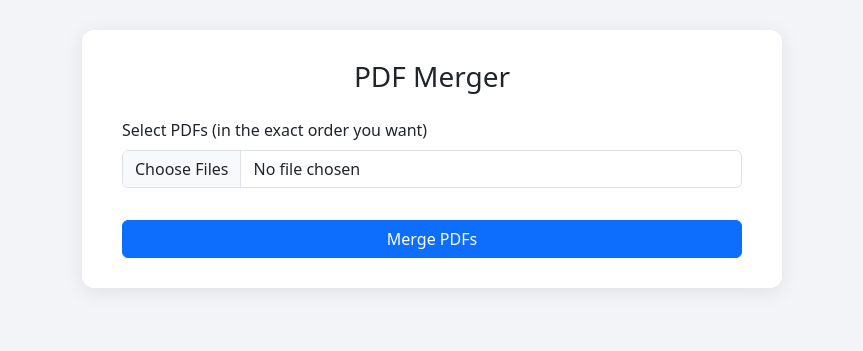
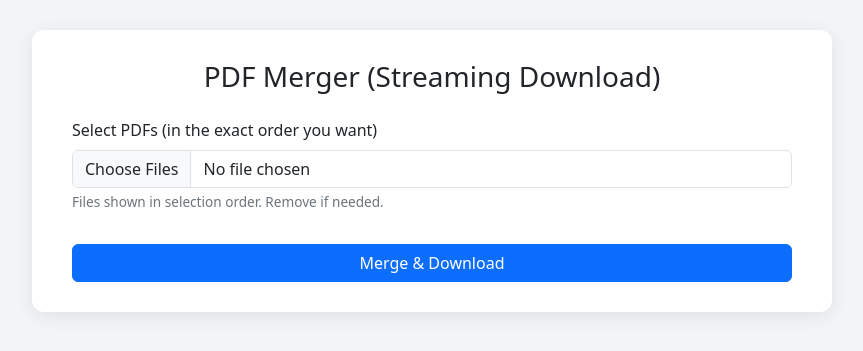
Before and after one commit to RushikeshPatil-python/fisheries, a FastAPI app: page /pdf-merger in a window 1280 px wide. Shown: the top 351 px of the page, without its empty margins (208-1071 px from the left). Run offline with FastAPI, Linux system fonts and the light colour scheme.

Commit message:
Enhance PDF merger UI with streaming download progress and improved file handling

```diff
--- a/templates/pdf_merger.html
+++ b/templates/pdf_merger.html
@@ -1,160 +1,190 @@
 <!DOCTYPE html>
 <html lang="en">
 <head>
-    <meta charset="UTF-8">
-    <title>Merge PDFs</title>
+  <meta charset="utf-8" />
+  <title>PDF Merger — Streaming Download</title>
 
-    <!-- Bootstrap CSS -->
-    <link
-        href="https://cdn.jsdelivr.net/npm/bootstrap@5.3.2/dist/css/bootstrap.min.css"
-        rel="stylesheet"
-    >
+  <link href="https://cdn.jsdelivr.net/npm/bootstrap@5.3.2/dist/css/bootstrap.min.css" rel="stylesheet">
 
   <style>
-        body {
-            background: #f2f4f7;
-            padding: 30px;
-        }
-        .container-box {
-            background: white;
-            padding: 30px 40px;
-            border-radius: 12px;
-            max-width: 700px;
-            margin: auto;
-            box-shadow: 0 4px 20px rgba(0,0,0,0.08);
-        }
-        .spinner-border {
-            width: 1.2rem;
-            height: 1.2rem;
-        }
+    body { background:#f2f4f7; padding:30px; }
+    .container-box { background:#fff; padding:30px 40px; border-radius:12px; max-width:800px; margin:auto; box-shadow:0 4px 20px rgba(0,0,0,0.08); }
+    .spinner-border { width:1.1rem; height:1.1rem; }
+    #progressBar { height: 18px; }
+    .small-muted { font-size:0.85rem; color:#6c757d; }
   </style>
 </head>
 <body>
 
 <div class="container-box">
-
-    <h3 class="text-center mb-4">PDF Merger</h3>
+  <h3 class="text-center mb-4">PDF Merger (Streaming Download)</h3>
 
   <!-- File picker -->
   <div class="mb-3">
     <label class="form-label">Select PDFs (in the exact order you want)</label>
     <input type="file" id="pdfInput" accept="application/pdf" multiple class="form-control">
+    <div class="small-muted mt-1">Files shown in selection order. Remove if needed.</div>
   </div>
 
-    <!-- List files in the order selected -->
-    <ul id="pdfList" class="list-group mb-3"></ul>
+  <!-- Selected files list -->
+  <ul id="pdfList" class="list-group mb-3" style="max-height:220px; overflow:auto;"></ul>
 
-    <!-- Merge button -->
-    <button id="mergeBtn" class="btn btn-primary w-100" onclick="mergePDFs()">
-        Merge PDFs
-    </button>
+  <!-- Merge / Download button -->
+  <div class="d-grid gap-2">
+    <button id="mergeBtn" class="btn btn-primary" onclick="mergePDFs()">Merge & Download</button>
+  </div>
 
+  <!-- Progress UI -->
+  <div id="progressWrap" class="mt-3" style="display:none;">
+    <div class="d-flex justify-content-between mb-1">
+      <div id="progressLabel">Downloading...</div>
+      <div id="progressPct">0%</div>
+    </div>
+    <div class="progress">
+      <div id="progressBar" class="progress-bar" role="progressbar" style="width:0%"></div>
+    </div>
+    <div class="small-muted mt-2" id="progressBytes"></div>
+  </div>
 </div>
 
 <script>
-    let orderedFiles = [];  // Stores selected files in correct order
+  // preserves selection order and original filenames
+  let orderedFiles = [];
 
-    // When user selects PDFs
-    document.getElementById("pdfInput").addEventListener("change", function (event) {
-        const selected = Array.from(event.target.files);
+  const pdfInput = document.getElementById('pdfInput');
+  const pdfList = document.getElementById('pdfList');
+  const mergeBtn = document.getElementById('mergeBtn');
+  const progressWrap = document.getElementById('progressWrap');
+  const progressBar = document.getElementById('progressBar');
+  const progressPct = document.getElementById('progressPct');
+  const progressLabel = document.getElementById('progressLabel');
+  const progressBytes = document.getElementById('progressBytes');
 
-        // Append selected files in sequence
-        selected.forEach(file => orderedFiles.push(file));
-
-        // Update list UI
+  pdfInput.addEventListener('change', (e) => {
+    const added = Array.from(e.target.files);
+    added.forEach(f => orderedFiles.push(f));
     renderList();
   });
 
-    // Show selected PDFs with remove option
   function renderList() {
-        const list = document.getElementById("pdfList");
-        list.innerHTML = "";
-
-        orderedFiles.forEach((file, index) => {
-            const li = document.createElement("li");
-            li.className = "list-group-item d-flex justify-content-between align-items-center";
-
+    pdfList.innerHTML = '';
+    orderedFiles.forEach((file, idx) => {
+      const li = document.createElement('li');
+      li.className = 'list-group-item d-flex justify-content-between align-items-center';
       li.innerHTML = `
-                <span>${index + 1}. ${file.name}</span>
-                <button class="btn btn-danger btn-sm" onclick="removeFile(${index})">Remove</button>
+        <div>
+          <strong>${idx + 1}.</strong> ${escapeHtml(file.name)}
+          <div class="small-muted">${(file.size/1024).toFixed(1)} KB</div>
+        </div>
+        <div>
+          <button class="btn btn-sm btn-danger" onclick="removeFile(${idx})">Remove</button>
+        </div>
       `;
-
-            list.appendChild(li);
+      pdfList.appendChild(li);
     });
   }
 
-    // Remove a selected file
   function removeFile(index) {
-        orderedFiles.splice(index, 1);
+    orderedFiles.splice(index,1);
     renderList();
   }
 
-    // Send PDFs to backend with original filenames
-    async function mergePDFs() {
-        if (orderedFiles.length === 0) {
-            alert("Please select at least one PDF.");
-            return;
+  function escapeHtml(s) {
+    return s.replace(/[&<>"']/g, m => ({'&':'&amp;','<':'&lt;','>':'&gt;','"':'&quot;',"'":'&#39;'}[m]));
   }
 
-        const mergeBtn = document.getElementById("mergeBtn");
+  async function mergePDFs() {
+    if (orderedFiles.length === 0) { alert('Select at least one PDF'); return; }
     mergeBtn.disabled = true;
-        mergeBtn.innerHTML = `<span class="spinner-border"></span> Merging...`;
+    mergeBtn.innerHTML = `<span class="spinner-border spinner-border-sm"></span> Merging...`;
 
     const formData = new FormData();
-
-        // Append files with REAL names
-        orderedFiles.forEach((file) => {
-            formData.append("files", file, file.name);
-        });
+    // append using real filenames, in the selected order
+    orderedFiles.forEach(f => formData.append('files', f, f.name));
 
     try {
-            const response = await fetch("/merge-pdfs", {
-                method: "POST",
+      const response = await fetch('/merge-pdfs', {
+        method: 'POST',
         body: formData
       });
 
       if (!response.ok) {
-                alert("Merge failed.");
-                mergeBtn.disabled = false;
-                mergeBtn.innerHTML = "Merge PDFs";
-                return;
+        const text = await response.text().catch(()=>null);
+        throw new Error(`Server returned ${response.status}${text ? ': '+text : ''}`);
       }
 
-            // Download merged PDF
-            let filename = "merged.pdf";
-            const cd = response.headers.get("Content-Disposition");
+      // get filename from header (fallback to merged.pdf)
+      let filename = 'merged.pdf';
+      const cd = response.headers.get('Content-Disposition');
       if (cd) {
-                const match = cd.match(/filename="([^"]+)"/);
-                if (match) {
-                    filename = match[1];
+        const m = cd.match(/filename="?([^"]+)"?/);
+        if (m) filename = m[1];
+      }
+
+      // Show progress UI
+      progressWrap.style.display = 'block';
+      progressLabel.textContent = 'Downloading...';
+      progressBar.style.width = '0%';
+      progressPct.textContent = '0%';
+      progressBytes.textContent = '';
+
+      // If content-length present we can show percent
+      const contentLengthHeader = response.headers.get('Content-Length');
+      const total = contentLengthHeader ? parseInt(contentLengthHeader, 10) : null;
+
+      const reader = response.body.getReader();
+      const chunks = [];
+      let received = 0;
+
+      while (true) {
+        const { done, value } = await reader.read();
+        if (done) break;
+        chunks.push(value);
+        received += value.length;
+
+        if (total) {
+          const pct = Math.round((received / total) * 100);
+          progressBar.style.width = pct + '%';
+          progressPct.textContent = pct + '%';
+        } else {
+          // approximate / animate if total unknown
+          progressPct.textContent = `${(received/1024).toFixed(0)} KB`;
+        }
+        progressBytes.textContent = total ? `${(received/1024).toFixed(1)} KB / ${(total/1024).toFixed(1)} KB` : `${(received/1024).toFixed(1)} KB received`;
+      }
+
+      // assemble blob and trigger download
+      const blob = new Blob(chunks, { type: 'application/pdf' });
+      const url = URL.createObjectURL(blob);
+
+      const a = document.createElement('a');
+      a.href = url;
+      a.download = filename;
+      document.body.appendChild(a);
+      a.click();
+      a.remove();
+
+      // cleanup
+      setTimeout(() => URL.revokeObjectURL(url), 2000);
+
+      // reset UI & list
+      orderedFiles = [];
+      renderList();
+      pdfInput.value = '';
+      progressLabel.textContent = 'Download complete';
+      progressPct.textContent = '100%';
+
+    } catch (err) {
+      console.error('Merge/download failed', err);
+      alert('Error: ' + (err.message || err));
+      progressLabel.textContent = 'Failed';
+    } finally {
+      mergeBtn.disabled = false;
+      mergeBtn.innerHTML = 'Merge & Download';
+      // optionally hide progress after a while
+      setTimeout(()=>{ progressWrap.style.display = 'none'; }, 3000);
     }
   }
-
-            // Download using the correct filename
-            const blob = await response.blob();
-            const url = window.URL.createObjectURL(blob);
-
-            const a = document.createElement("a");
-            a.href = url;
-            a.download = filename;
-            a.click();
-
-            setTimeout(() => URL.revokeObjectURL(url), 2000);
-
-
-            // Reset UI
-            orderedFiles = [];
-            renderList();
-            document.getElementById("pdfInput").value = "";
-
-        } catch (error) {
-            alert("Error merging files.");
-        }
-
-        mergeBtn.disabled = false;
-        mergeBtn.innerHTML = "Merge PDFs";
-    }
 </script>
-
 </body>
 </html>
```
Lines whose indentation alone changed are shown as unchanged.
